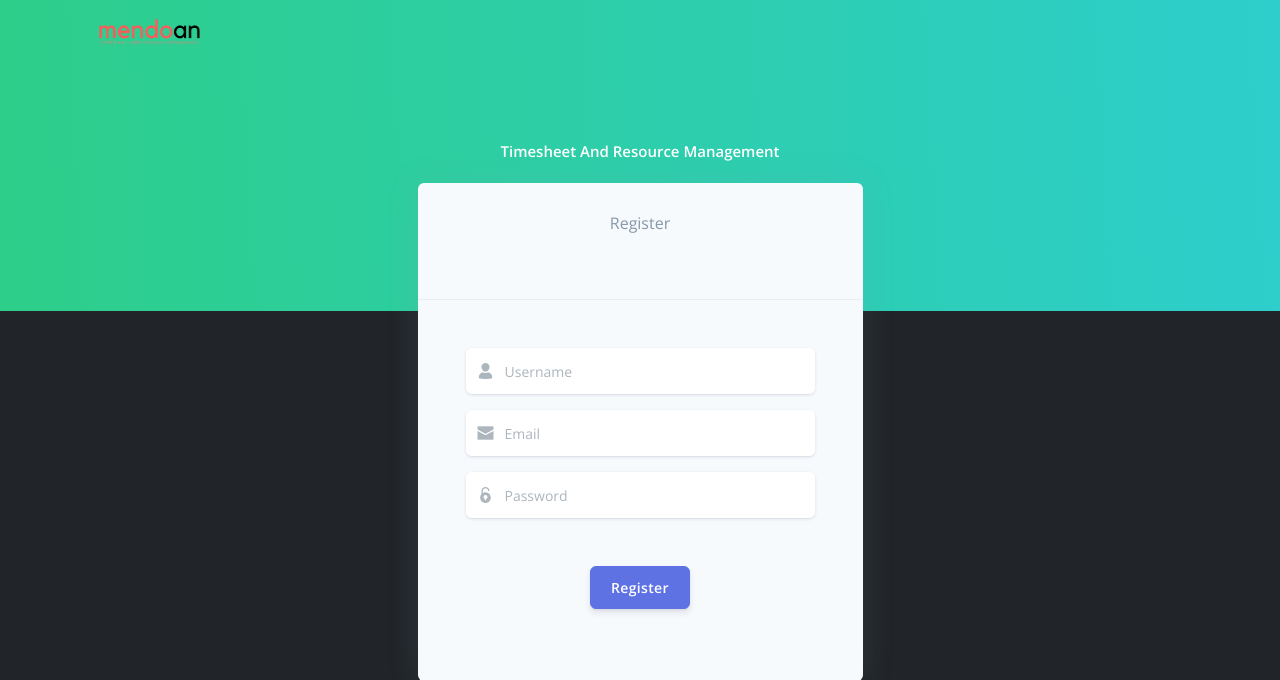
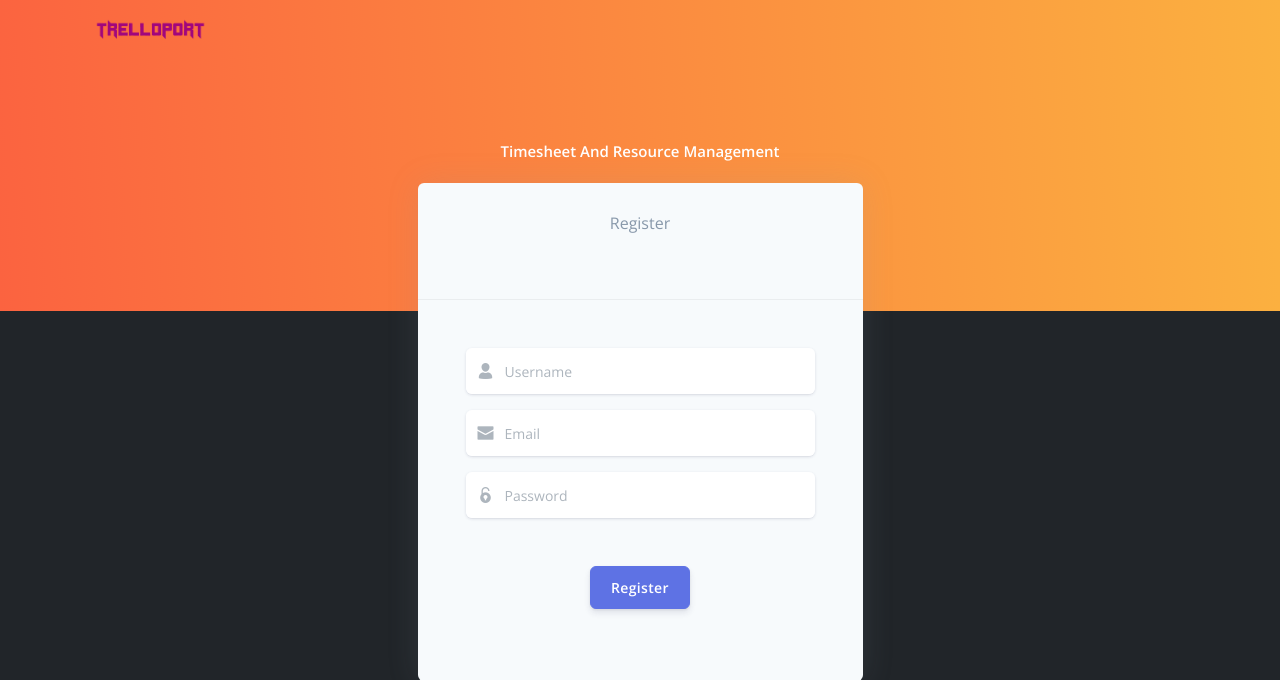
Before and after one commit to sxpistols/bafront, a Flask app: page /create_user in a window 1280 px wide. Shown: the top 680 px of the page. Run offline with Flask 2, Linux system fonts and the light colour scheme; data that the repository does not hold is empty; parts of the project's set-up code (start-up, migrations or seed data) failed here and were passed over; some libraries are stand-ins or nearby versions.

Commit message:
27Dec2022

```diff
--- a/app/base/routes.py
+++ b/app/base/routes.py
@@ -72,7 +72,8 @@ def login():
         s = requests.get('http://'+BACKEND+'/api/trello/getlastten?user_role='+str(current_user.role))
         pars = { 'user_role', current_user.role }
         r = requests.get('http://'+BACKEND+'/api/karyawan/list?user_role='+str(current_user.role))
-        return render_template('/karyawan.html', karyawan=r.json()['karyawan'])
+        return render_template('/pmo/index.html', lastten=s.json()['LastTen'])
+        # return render_template('/karyawan.html', karyawan=r.json()['karyawan'])
 
     elif current_user.role != 2 and current_user.role != 5:
         return redirect(url_for('home_blueprint.index'))
--- a/app/base/templates/base_site.html
+++ b/app/base/templates/base_site.html
@@ -25,7 +25,7 @@
   {% endblock meta %}
 
   <title>
-    Mendoan - {% block title %}{% endblock %} | Labs247
+    TrelloPort | UTDI
   </title>
 
   {% block stylesheets %}
--- a/app/base/templates/base_site_auth.html
+++ b/app/base/templates/base_site_auth.html
@@ -25,7 +25,7 @@
   {% endblock meta %}
 
   <title>
-    Mendoan - {% block title %}{% endblock %} | Labs247
+    TrelloPort | UTDI
   </title>
 
   {% block stylesheets %}
--- a/app/base/templates/site_template/header-auth.html
+++ b/app/base/templates/site_template/header-auth.html
@@ -1,5 +1,5 @@
 <!-- Header -->
-<div class="header bg-gradient-success py-8 py-lg-8">
+<div class="header bg-gradient-warning py-8 py-lg-8">
   <div class="container">
     <div class="header-body text-center mb-2">
       <div class="row justify-content-center">
--- a/app/base/templates/site_template/navigation-auth.html
+++ b/app/base/templates/site_template/navigation-auth.html
@@ -2,7 +2,7 @@
 <nav class="navbar navbar-top navbar-horizontal navbar-expand-md navbar-dark">
   <div class="container px-4">
     <a class="navbar-brand" href="/">
-      <img src="/static/assets/img/brand/branew.png" />
+      <img src="/static/assets/img/brand/branew2.png" />
     </a>
     <button class="navbar-toggler" type="button" data-toggle="collapse" data-target="#navbar-collapse-main"
       aria-controls="navbarSupportedContent" aria-expanded="false" aria-label="Toggle navigation">
--- a/app/base/templates/site_template/sidebar.html
+++ b/app/base/templates/site_template/sidebar.html
@@ -1,7 +1,7 @@
 <nav class="navbar navbar-vertical fixed-left navbar-expand-md navbar-light bg-white" id="sidenav-main">
   <div class="container-fluid">
     <a class="navbar-brand pt-0" href="/" style="padding-bottom: 10px;">
-      <img src="/static/assets/img/brand/renameBrand.png" class="navbar-brand-img" alt="Flask Argon Dashboard">
+      <img src="/static/assets/img/brand/renameBrand2.png" class="navbar-brand-img" alt="Flask Argon Dashboard">
     </a>
     <ul class="nav align-items-center d-md-none">
       <li class="nav-item dropdown">
--- a/app/home/templates/pmo/index.html
+++ b/app/home/templates/pmo/index.html
@@ -40,7 +40,7 @@
               {% for cl in lastten %}
               <tr>
                 <th scope="row">
-                  <a href="/board_detail/{{ cl['id'] }}">{{ cl["name"] }} </a>
+                  <a href="{{ cl['url'] }}">{{ cl["name"] }} </a>
                 </th>
                 <td>
                   {{ cl["fullname"] }}
```
Also changed, not shown: app/base/templates/site_template/status_pmo.html (added, +11 -0 lines), app/base/static/assets/img/brand/branew2.png (added), app/base/static/assets/img/brand/renameBrand2.png (added).
